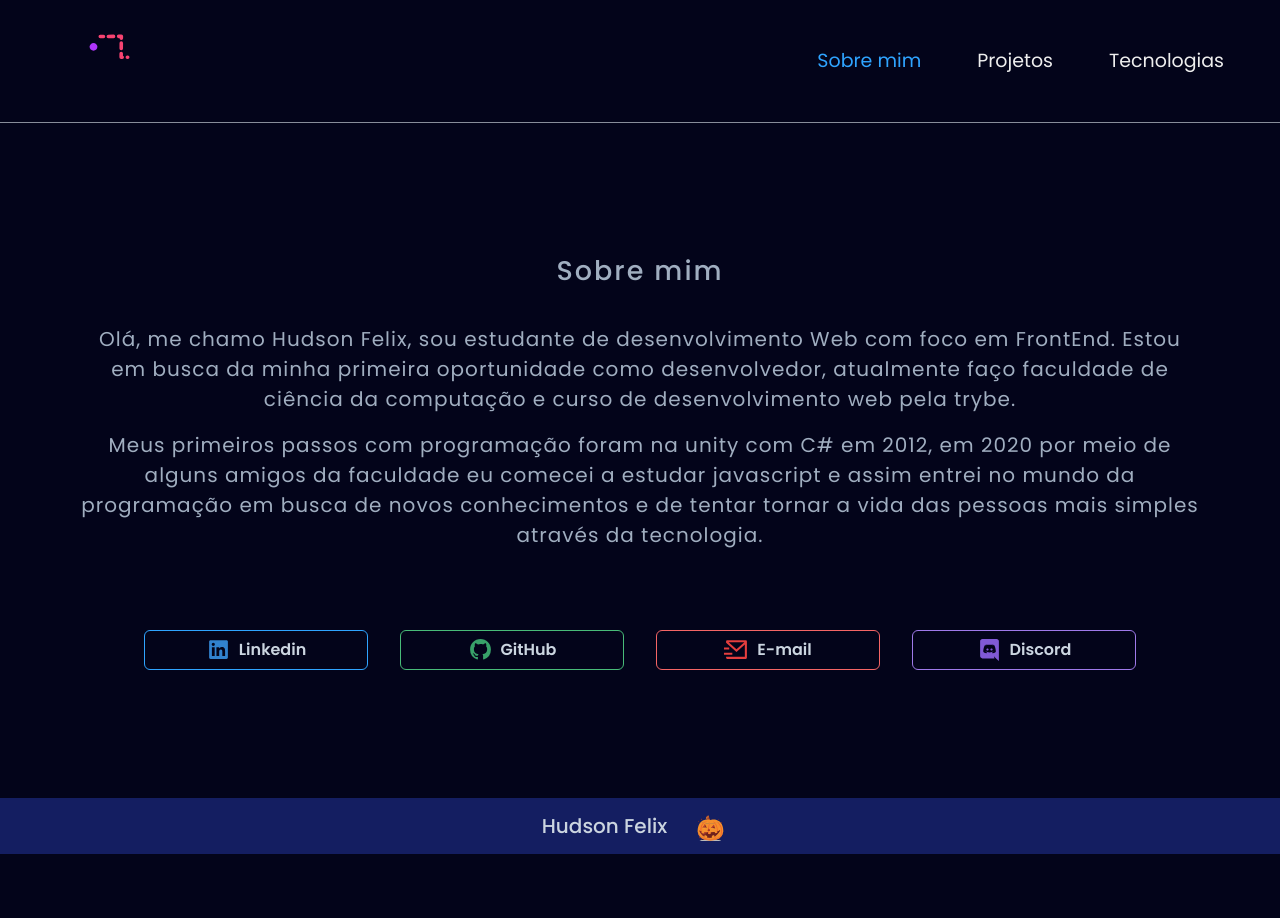
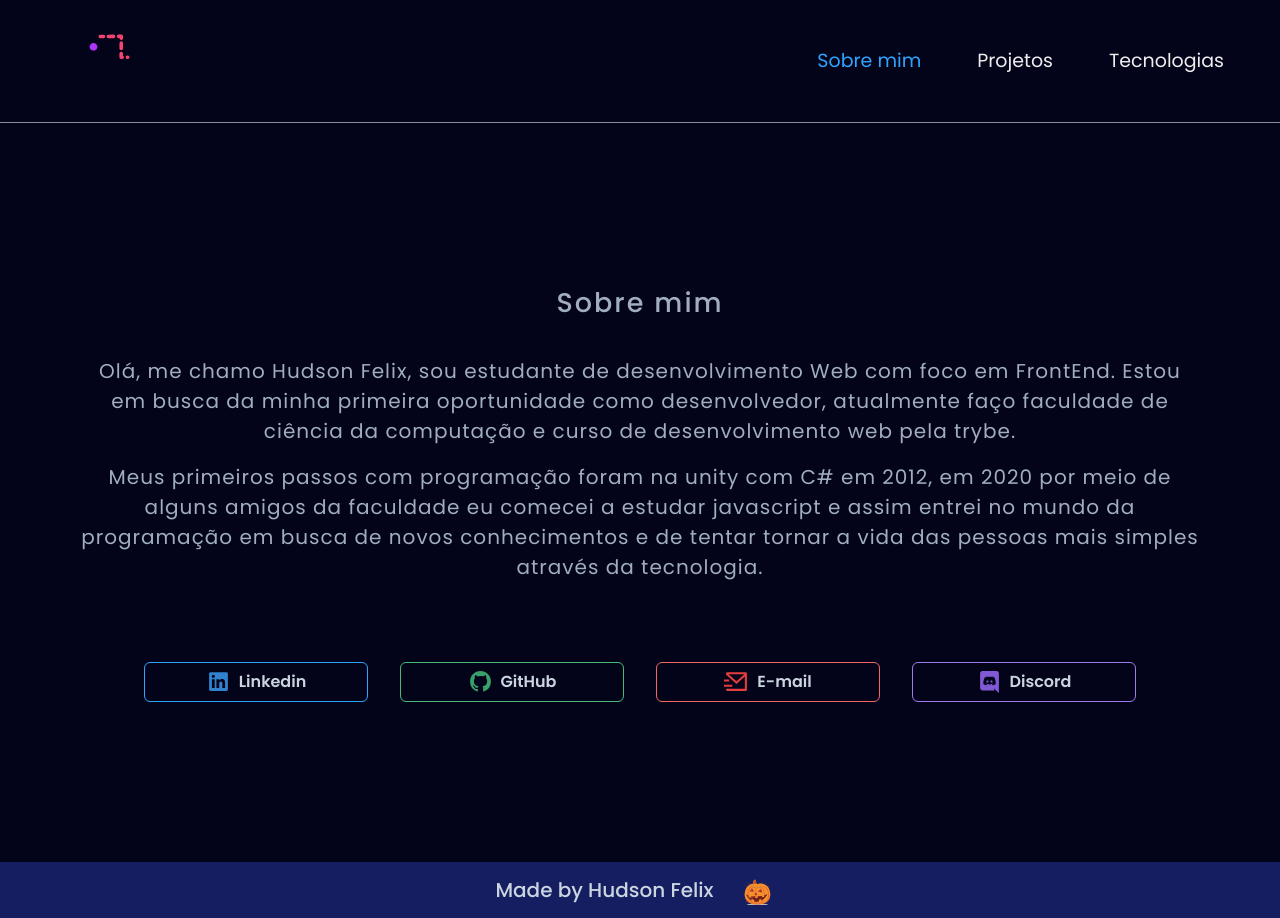
Before and after one commit to ganimedes96/Portifolio, a Next.js app: page /about in a window 1280 px wide. Before the commit the page ends 854 px from the top, so only its background shows below. Built offline with nearby package versions, Linux system fonts and the light colour scheme.

Commit message:
footer adicionado

```diff
--- a/src/components/Footer/index.tsx
+++ b/src/components/Footer/index.tsx
@@ -31,8 +31,6 @@ export const Footer = () =>{
             justify='center'
             gap='1rem'
 
-
-
         >
 
               <Box>
@@ -42,7 +40,7 @@ export const Footer = () =>{
                     fontWeight='500'
                     color='gray.300'
 
-                >Hudson Felix</Text>
+                >Made by Hudson Felix</Text>
               </Box>
 
            <Box mb='.3rem'>
--- a/src/pages/about.tsx
+++ b/src/pages/about.tsx
@@ -19,7 +19,7 @@ export default function About () {
             as='main'
             maxW='1300'
             mx='auto'
-            p={{base:'5rem 2rem', md:'8rem 5rem'}}
+            p={{base:'5rem 2rem', md:'10rem 5rem'}}
 
             >
                 <Text
```
